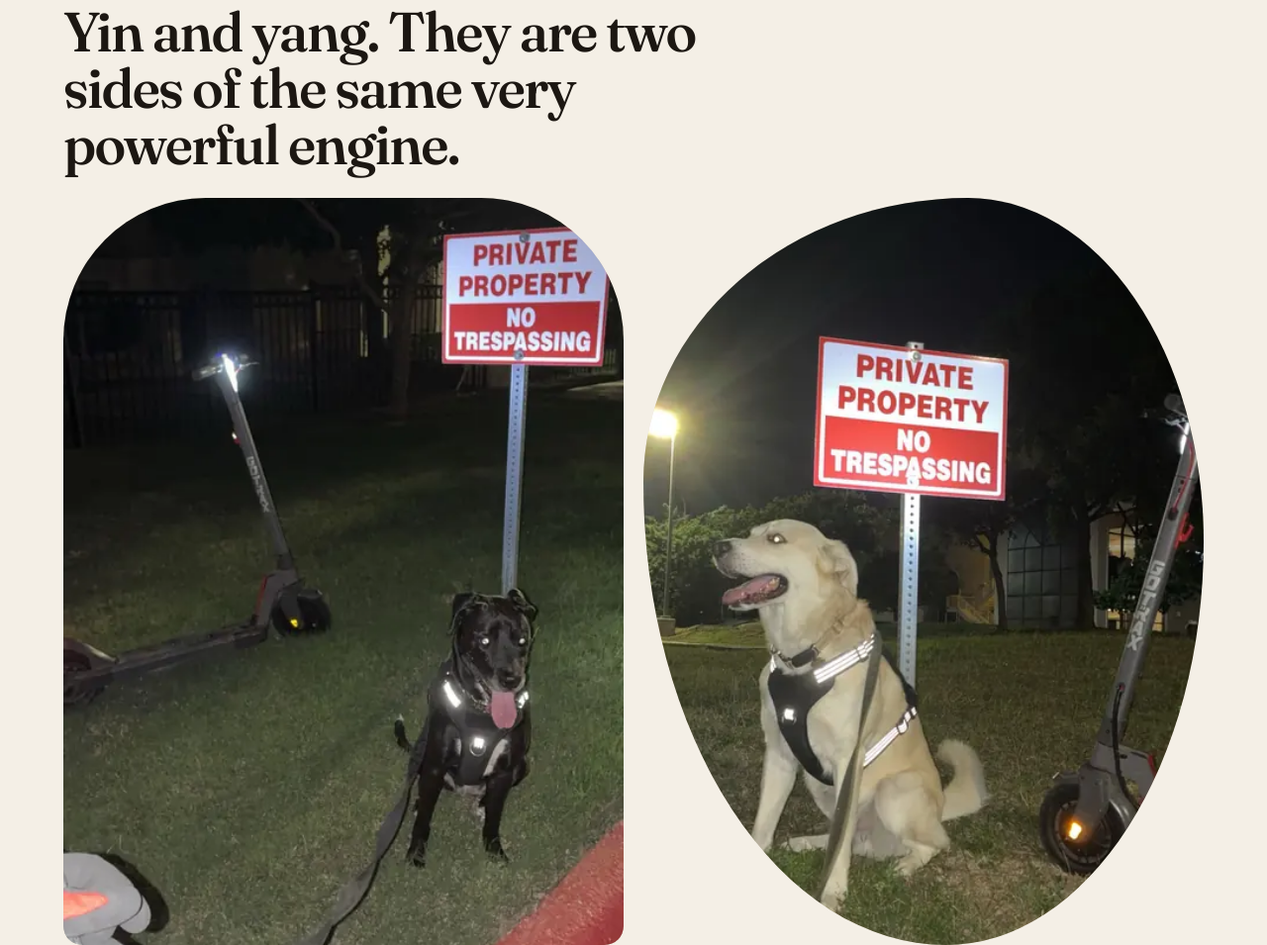
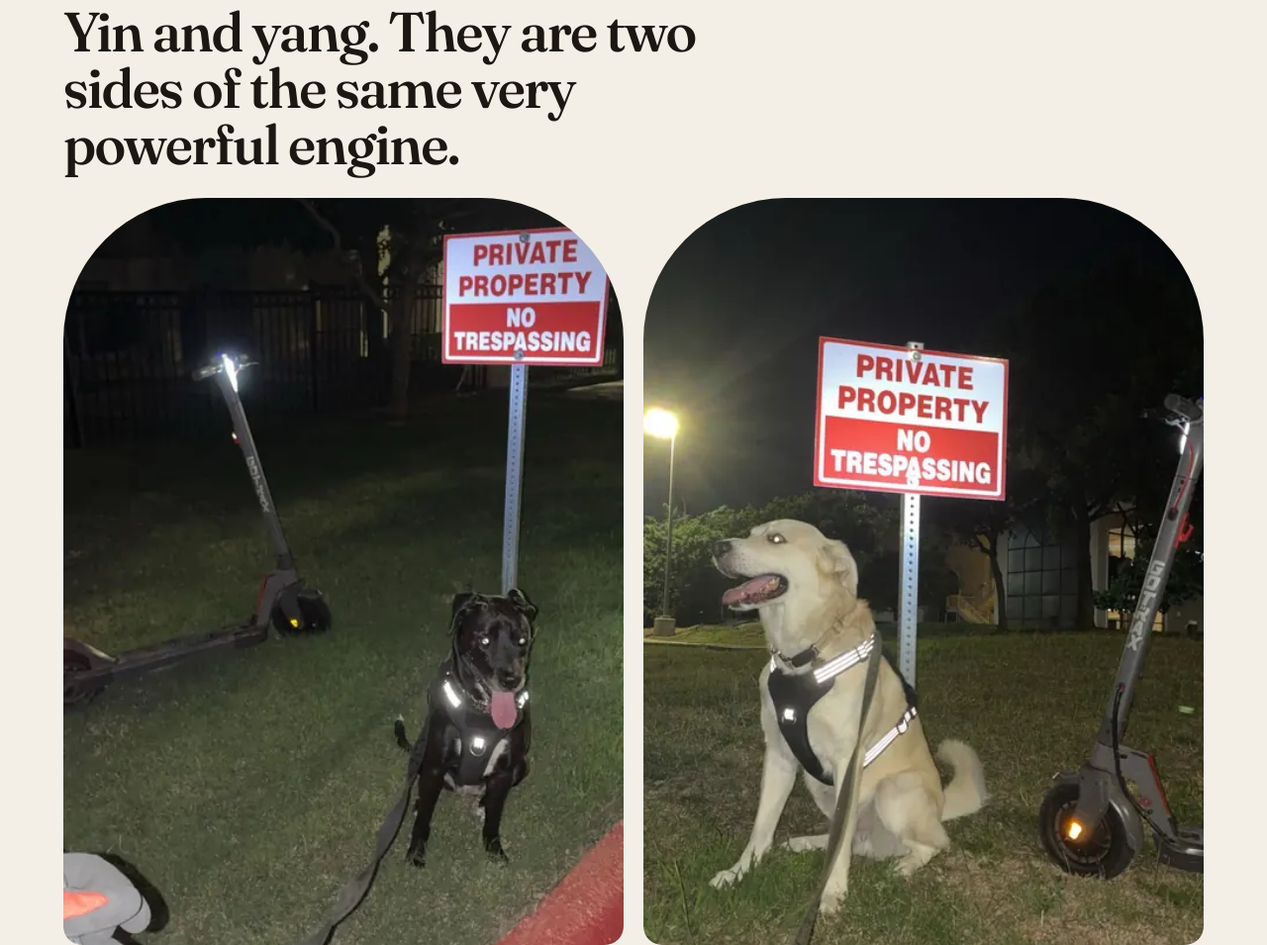
Before and after one commit to JacobSnowden180/Athena-and-Ares, a website: page index.html in a window 1280 px wide. Shown: the part 1509-2464 px from the top of the page at 99% size. Drawn offline with Linux system fonts and the light colour scheme.

Commit message:
Give Ares the same arch as Athena on the homepage.
Both portraits share the arch frame, the same aspect ratio, and a cover crop.

Co-authored-by: JacobSnowden180 <JacobSnowden180@users.noreply.github.com>

```diff
--- a/index.html
+++ b/index.html
@@ -122,7 +122,7 @@
 </picture></div>
 </figure>
 <figure class="portrait reveal">
-<div class="frame-blob"><picture>
+<div class="frame-arch"><picture>
 <source type="image/webp" srcset="/images/ares-by-the-sign-480.webp 480w, /images/ares-by-the-sign-840.webp 840w, /images/ares-by-the-sign-1242.webp 1242w" sizes="(min-width: 980px) 28rem, 100vw">
 <img src="/images/ares-by-the-sign-840.jpg" srcset="/images/ares-by-the-sign-480.jpg 480w, /images/ares-by-the-sign-840.jpg 840w, /images/ares-by-the-sign-1242.jpg 1242w" sizes="(min-width: 980px) 28rem, 100vw" alt="Ares sits in the grass at night in a reflective harness, tongue out, with the GoTrax scooter beside him and a private-property sign behind." width="1242" height="2208" loading="lazy" decoding="async">
 </picture></div>
```
